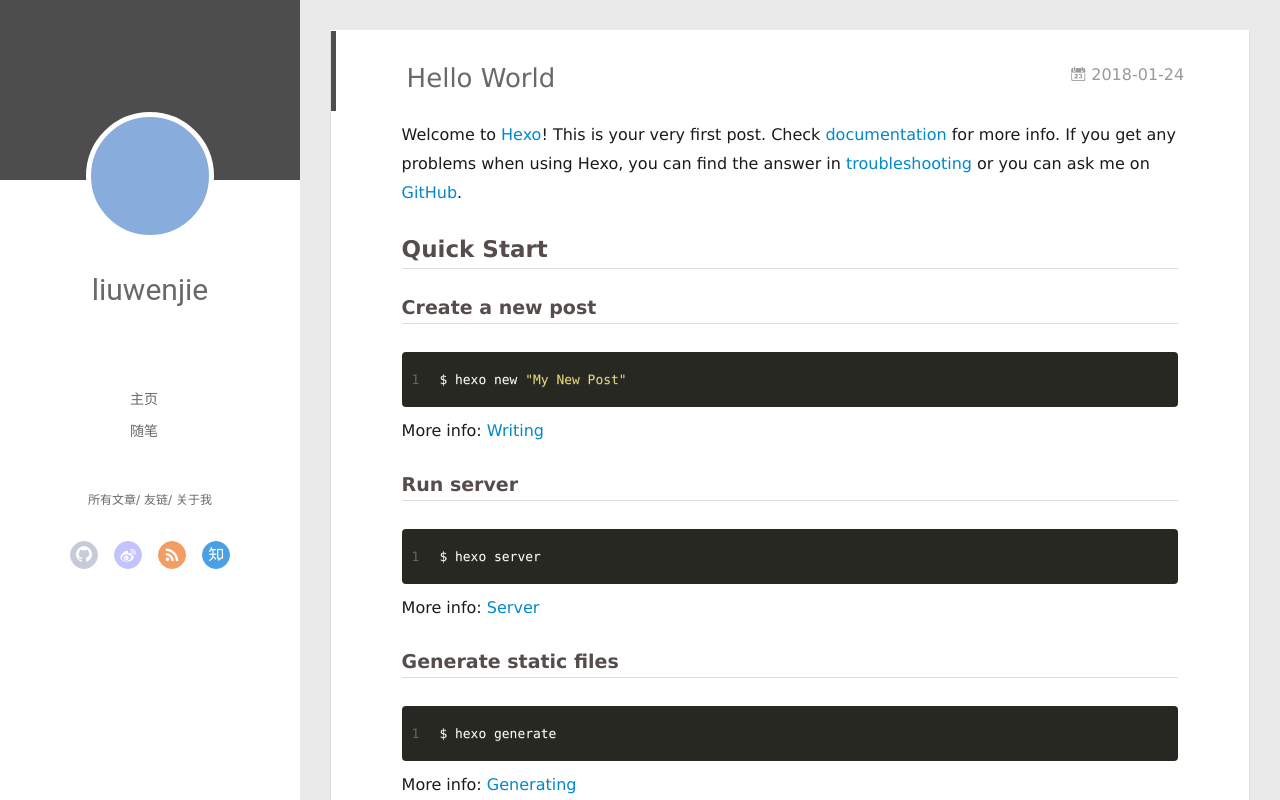
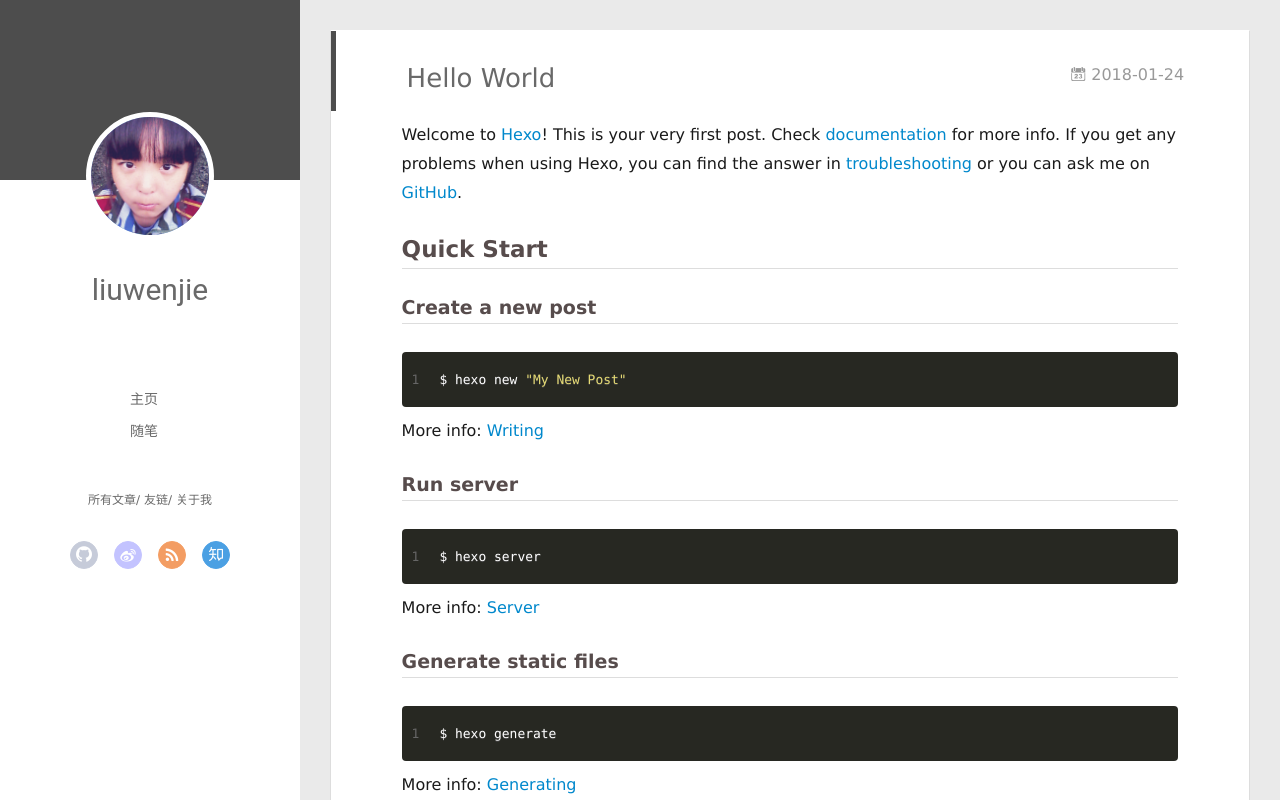
Before and after one commit to linxiaomu/linxiaomu.github.io, a plain HTML site: page 2018/01/24/hello-world/index.html in a window 1280 px wide. Drawn offline with Linux system fonts and the light colour scheme; no server answers.

Commit message:
Site updated: 2018-01-24 20:18:15

```diff
--- a/2018/01/24/hello-world/index.html
+++ b/2018/01/24/hello-world/index.html
@@ -46,7 +46,7 @@
 <div class="intrude-less">
 	<header id="header" class="inner">
 		<a href="/" class="profilepic">
-			<img src="" class="js-avatar">
+			<img src="/img/lin.jpg" class="js-avatar">
 		</a>
 		<hgroup>
 		  <h1 class="header-author"><a href="/">liuwenjie</a></h1>
@@ -104,7 +104,7 @@
 	<div class="intrude-less">
 		<header id="header" class="inner">
 			<div class="profilepic">
-				<img src="" class="js-avatar">
+				<img src="/img/lin.jpg" class="js-avatar">
 			</div>
 			<hgroup>
 			  <h1 class="header-author js-header-author">liuwenjie</h1>
```
Also changed, not shown: archives/2018/01/index.html (+2 -2 lines), archives/2018/index.html (+2 -2 lines), archives/index.html (+2 -2 lines), index.html (+2 -2 lines), img/lin.jpg (added).
